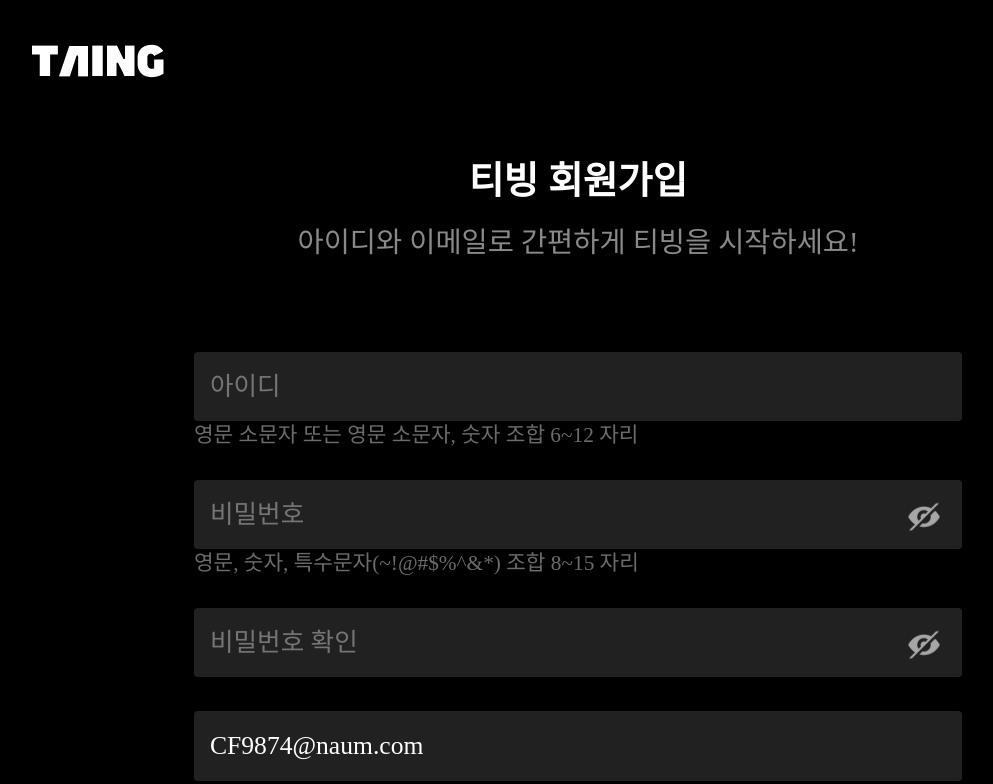
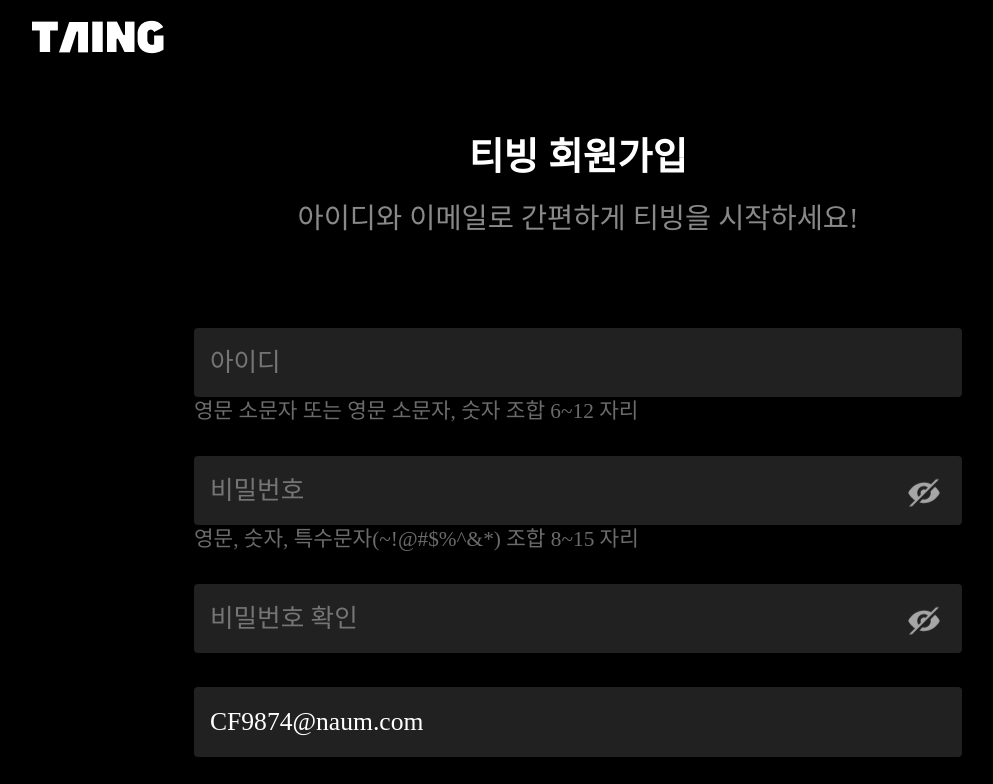
Before and after one commit to likelion-js-project4/taing, a website with bundled scripts: page client/register.html in a window 1280 px wide. Shown: the top 784 px of the page, without its empty margins (62-1055 px from the left). Built offline with nearby package versions, Linux system fonts and the light colour scheme; a web font is replaced by a local one.

Commit message:
[회원가입] fix : 디자인 수정

```diff
--- a/client/css/register.css
+++ b/client/css/register.css
@@ -360,7 +360,7 @@
   .register-container {
     max-width: 768px;
   }
-  .nav-logo > a > img{
+  .nav-logo > a {
     margin-left: var(--spacing-7xl);
     margin-top: var(--spacing-lg);
   }
```
